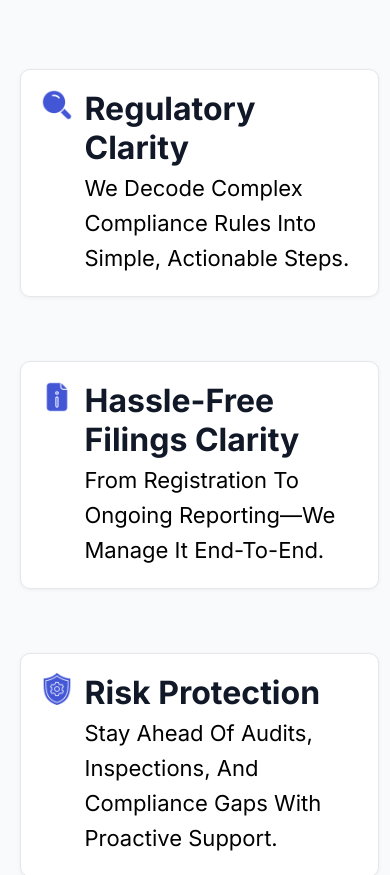
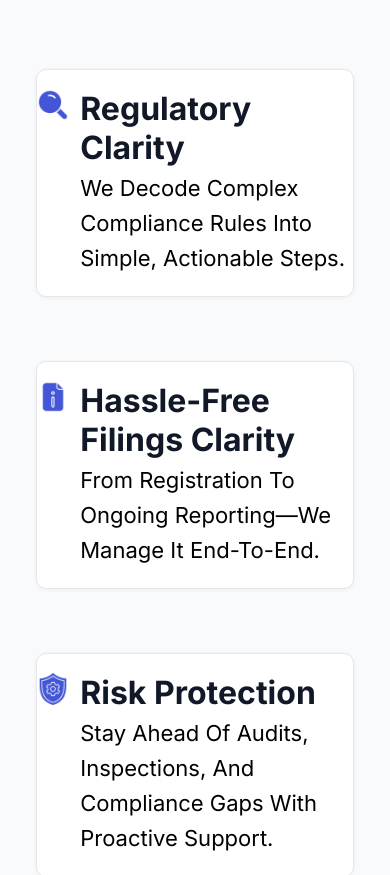
Before and after one commit to MayanKumar867/Assignment, a plain HTML site: page index.html in a window 390 px wide. Shown: the part 1980-2855 px from the top of the page. Drawn offline with Linux system fonts and the light colour scheme.

Commit message:
Update card padding in style.css for improved layout consistency

```diff
--- a/style.css
+++ b/style.css
@@ -669,7 +669,7 @@ box-sizing:border-box;
 
   .card {
     width: 100%;
-    padding: 1.2rem 1.3rem;
+    padding: 1.2rem 0rem;
     border: 1px solid #E5E7EB;
     background: #FFFFFF;
     border-radius: 10px;
```
